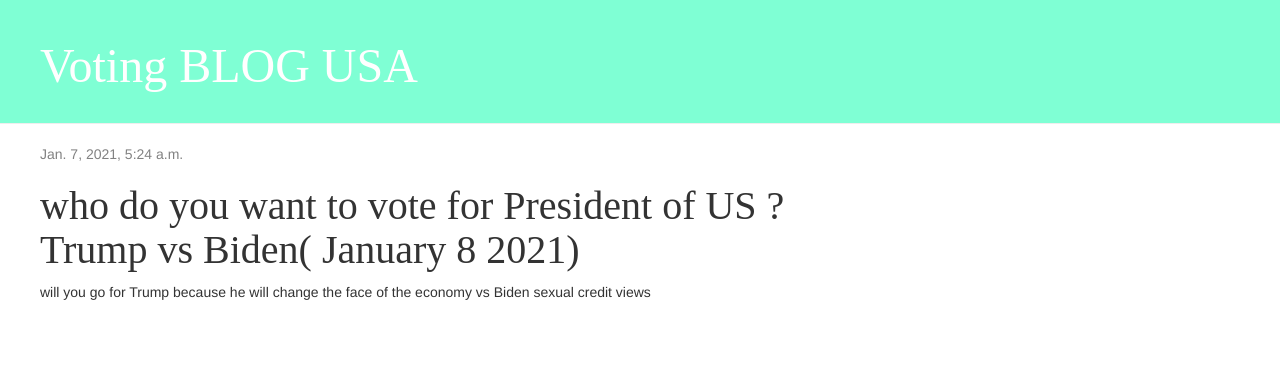
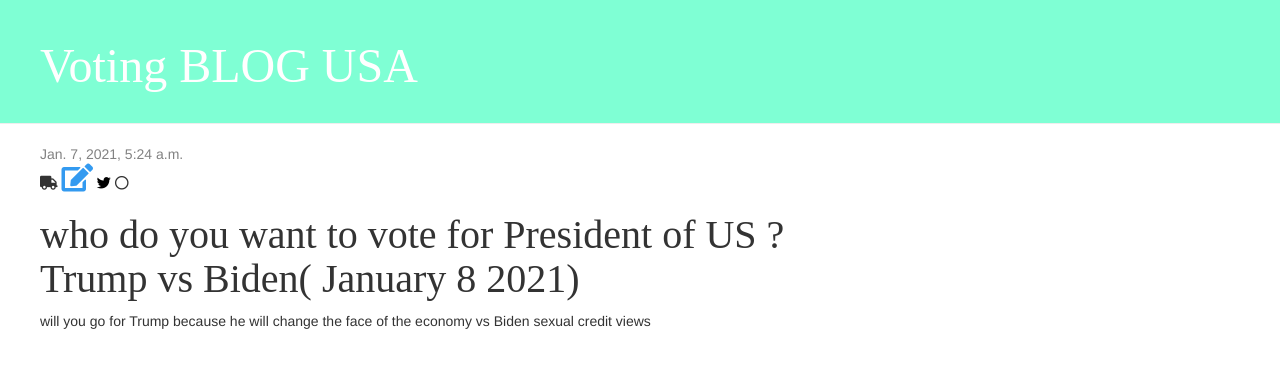
Before and after one commit to raiden2001/my_django_website, a Django app: page /post/1/ in a window 1280 px wide. Shown: the top 368 px of the page. Run offline with Django 3.2, Linux system fonts and the light colour scheme; data comes from the database, SQL or seed files in the repository; both versions use the stored data as it was after the commit; some libraries are stand-ins or nearby versions.

Commit message:
Add feature to edit blog posts.

```diff
--- a/blog/static/css/blog.css
+++ b/blog/static/css/blog.css
@@ -39,12 +39,12 @@ h1,h2,h3,h4 {
     color: red;
 }
 
-.post-form-blog textarea {
+.post-form-blog textarea{
     width:100%;
 
 }
 
-.post-form-blog .btn-primary {
+.post-form-blog .btn-primary{
     float: right;
 
 }
--- a/blog/templates/blog/Base.html
+++ b/blog/templates/blog/Base.html
@@ -5,14 +5,23 @@
 <html lang="en">
 <head>
     <meta charset="UTF-8">
-    <title>My blog</title>
 
-     <link href="https://fonts.googleapis.com/css?Tangerine:bold,bolditalic|Inconsolata:italic|Droid+Sans" rel="stylesheet" type="text/css">
+
+
+
+</head>
+<body>
+
+<title>My blog</title>
+
+     <link href="//fonts.googleapis.com/css?Tangerine:bold,bolditalic|Inconsolata:italic|Droid+Sans" rel="stylesheet" type="text/css">
+
      <link rel="stylesheet" href="//maxcdn.bootstrapcdn.com/bootstrap/3.2.0/css/bootstrap.min.css">
      <link rel="stylesheet" href="{% static 'css/blog.css' %}">
 
-</head>
-<body>
+     <link rel="stylesheet" href="https://use.fontawesome.com/releases/v5.15.2/css/all.css">
+     <link rel="stylesheet" href="https://use.fontawesome.com/releases/v5.15.2/css/v4-shims.css">
+
 
 <div class="page-header">
     <!--goes back to alternative :'/' homepage----->
--- a/blog/templates/blog/post_detail.html
+++ b/blog/templates/blog/post_detail.html
@@ -1,6 +1,6 @@
 
 {% extends 'blog/Base.html' %} <!----heritaning from base.html --->
-
+ <!----the fontfrom base.html will be shown here---------->
     {% block content %}
     <!---if this published date exisits --->
         <div class="post">
@@ -11,6 +11,13 @@
                       {{post.published_date}}
                 </div>
         {% endif %}
+            <i class="fa fa-truck" aria-hidden="true"></i>
+
+            <!---creates a link(href) to SAVE from this new post url into the urls.py get pk------>
+            <a href="{%url 'post_edit' pk=post.pk %}"><i class="fa fa-edit fa-2x" style="color: #339af0"></i></a>
+            <i class="fa fa-twitter" style="color:#000000"></i>
+            <i class="fa fa-circle-o"></i>
+
         <h1>{{ post.title }}</h1>
         <p>{{ post.text|linebreaksbr }}</p>
 
--- a/blog/urls.py
+++ b/blog/urls.py
@@ -16,5 +16,11 @@ urlpatterns = [
 
    # 127.0.0.1:8000/post/new ---> local
     # mydangosite.com/post/new----> online
-    path('post/new', views.post_new, name='post_new')
+    path('post/new', views.post_new, name='post_new'),
+
+    # 127.0.0.1:8000/post/2/edit ----> local
+    #mydangosite.com/post/2/edit --> online
+    path('post/<int:pk>/edit/', views.post_edit, name='post_edit')
+
+
 ]
--- a/blog/views.py
+++ b/blog/views.py
@@ -36,8 +36,37 @@ def post_new(request):
             post.save()
             return redirect('post_detail', pk=post.pk)  # redirect refresh , not submit another form
         # oif somebody post request form and run all of this aobve code
+        # takes me to the detial of the post  http://127.0.0.1:8000/post/2/
+        #where 2 is the primary key(pk)
     else:
         # print(request.POST)  using git hub using this code below
         form = PostForm()
         stuff_for_frontend = {'form': form}
     return render(request, 'blog/post_edit.html', stuff_for_frontend)
+
+
+def post_edit(request, pk):  # we need the pk for the specific post
+    post = get_object_or_404(Post, pk=pk)
+    if request.method == 'POST': # sends me to post of this page and sumbit a form
+
+
+        # creat the form and update the exisitng form  from request
+        #whereever the user has submitted
+        form = PostForm(request.POST, instance=post)
+        #if the form is valid then update the form then
+        if form.is_valid():
+            post = form.save(commit=False)
+            post.author = request.user  # gets superuser
+            post.published_date = timezone.now()
+            post.save()
+            #redirect to post detial once and use pk of actual post
+            return redirect('post_detail', pk=post.pk)
+        # oif somebody post request form and run all of this aobve code
+        # after u hit save from edit.html to takes me to the detail of the post to  http://127.0.0.1:8000/post/2/
+        # where /2 is the primary key(pk)
+    else:
+        form = PostForm(instance=post) # show post form
+        #use instane existing block post and render post and sendto front end
+        stuff_for_frontend = {'form': form}
+    return render(request, 'blog/post_edit.html', stuff_for_frontend)
+    # gets back to edit post
```
Also changed, not shown: db.sqlite3, 1 other file. Lines whose indentation alone changed are shown as unchanged.
